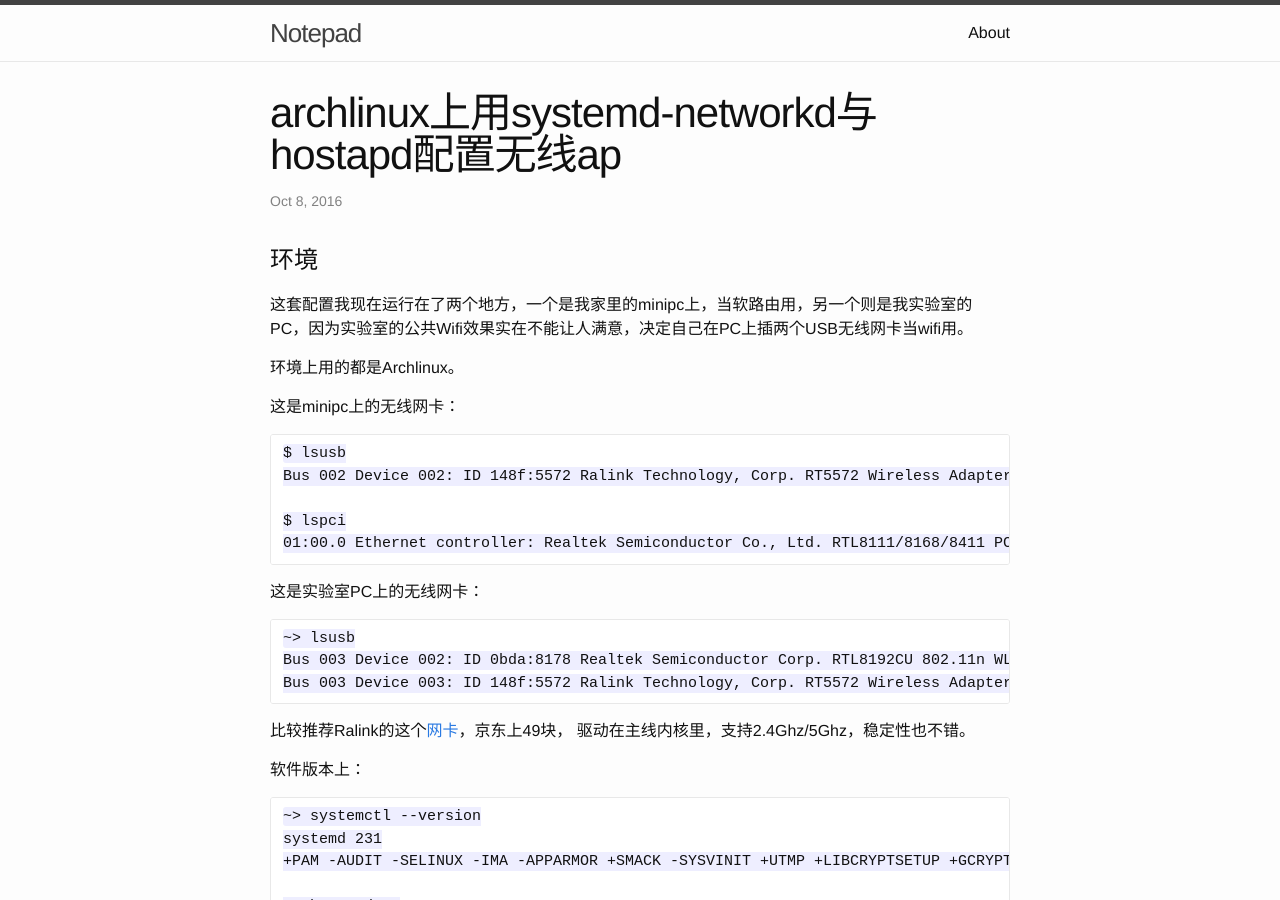
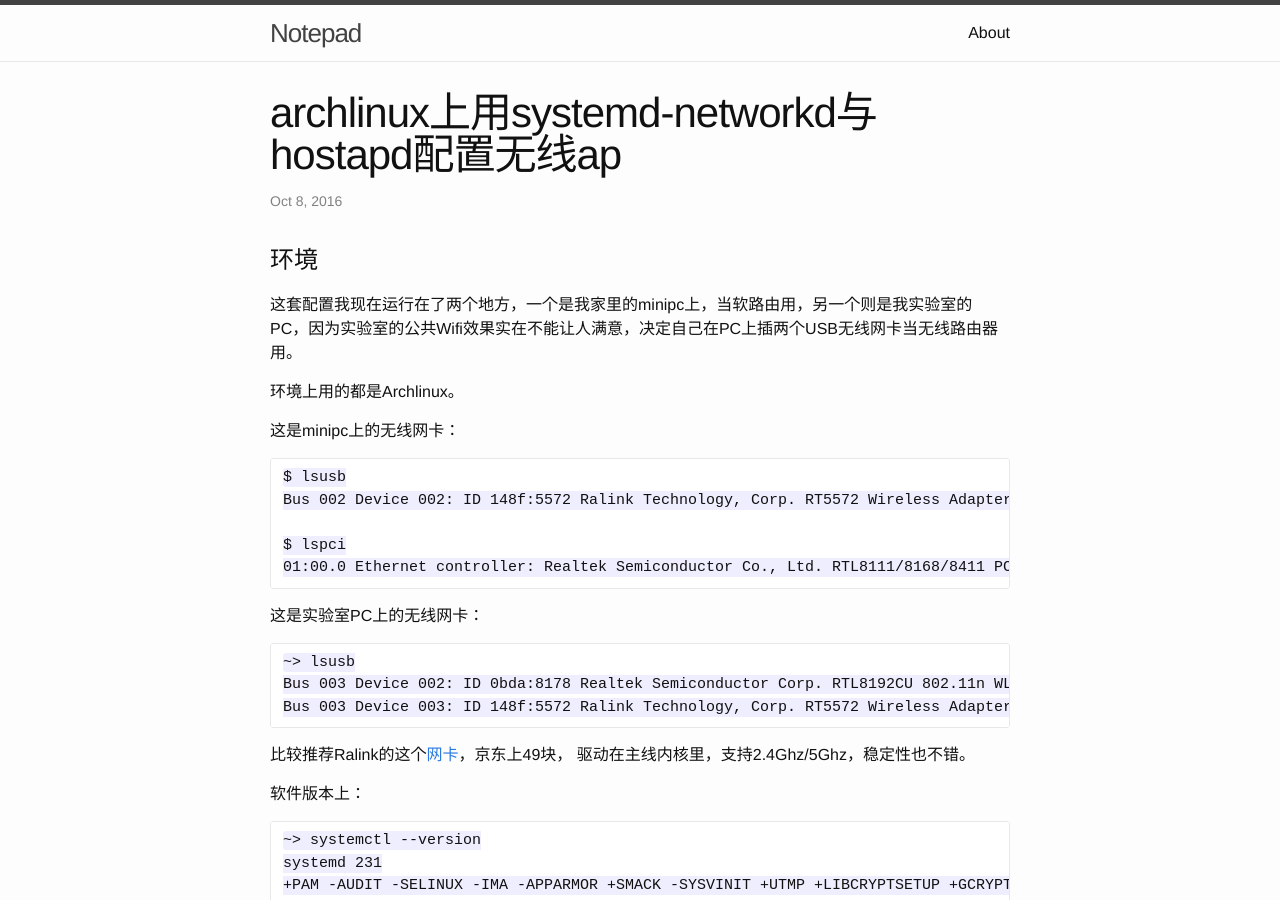
Before and after one commit to huiyiqun/blog, a Jekyll site: the page built from _posts/2016-10-08-systemd-networkd-and-hostapd.markdown, in a window 1280 px wide and 900 px high. Built offline with Jekyll 4.4.1, drawn with Linux system fonts in a browser that asks for light colours.

Commit message:
fix word

```diff
--- a/_posts/2016-10-08-systemd-networkd-and-hostapd.markdown
+++ b/_posts/2016-10-08-systemd-networkd-and-hostapd.markdown
@@ -8,7 +8,7 @@ Category: systemd-networkd
 # 环境
 
 这套配置我现在运行在了两个地方，一个是我家里的minipc上，当软路由用，另一个则是我实验室的
-PC，因为实验室的公共Wifi效果实在不能让人满意，决定自己在PC上插两个USB无线网卡当wifi用。
+PC，因为实验室的公共Wifi效果实在不能让人满意，决定自己在PC上插两个USB无线网卡当无线路由器用。
 
 环境上用的都是Archlinux。
 
```
